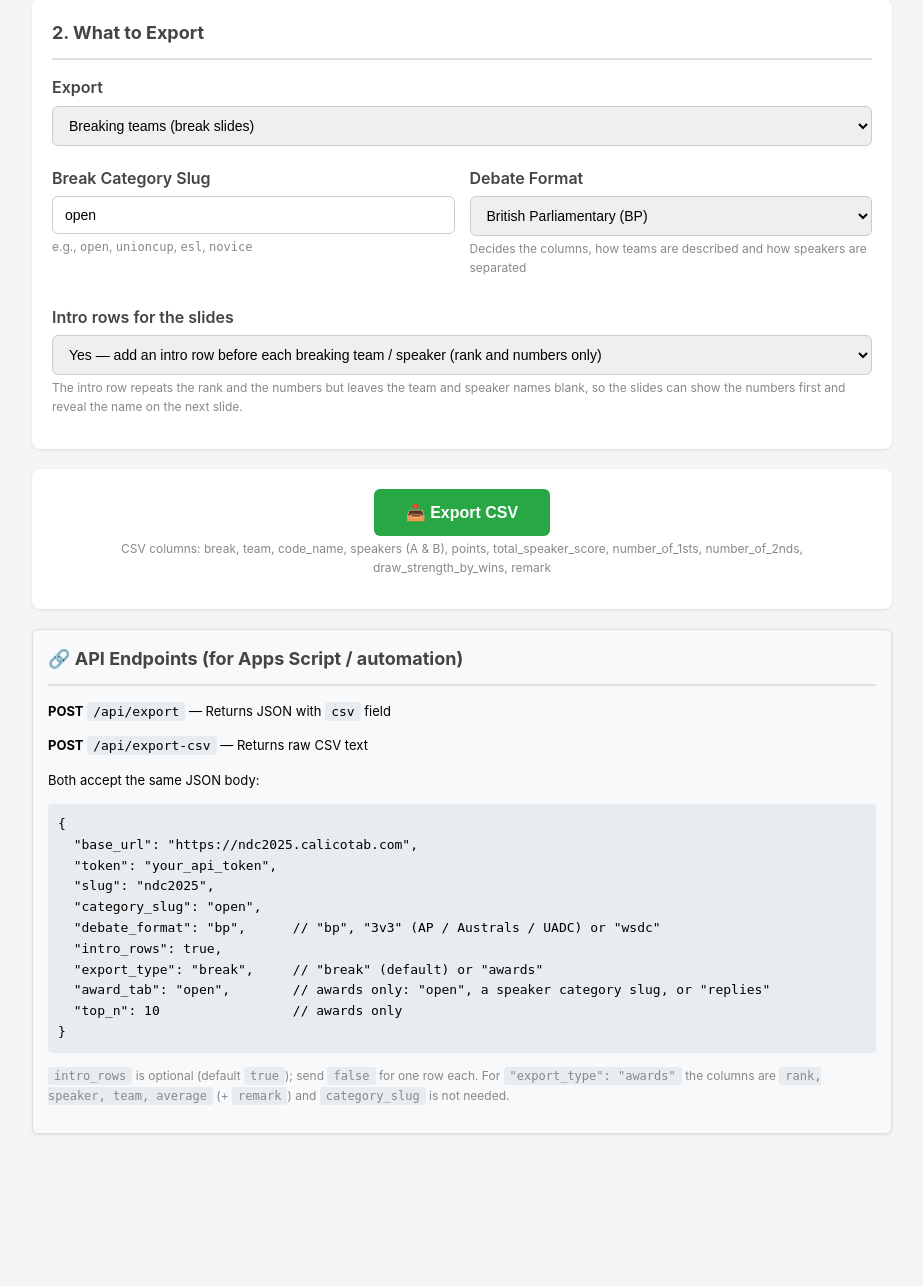
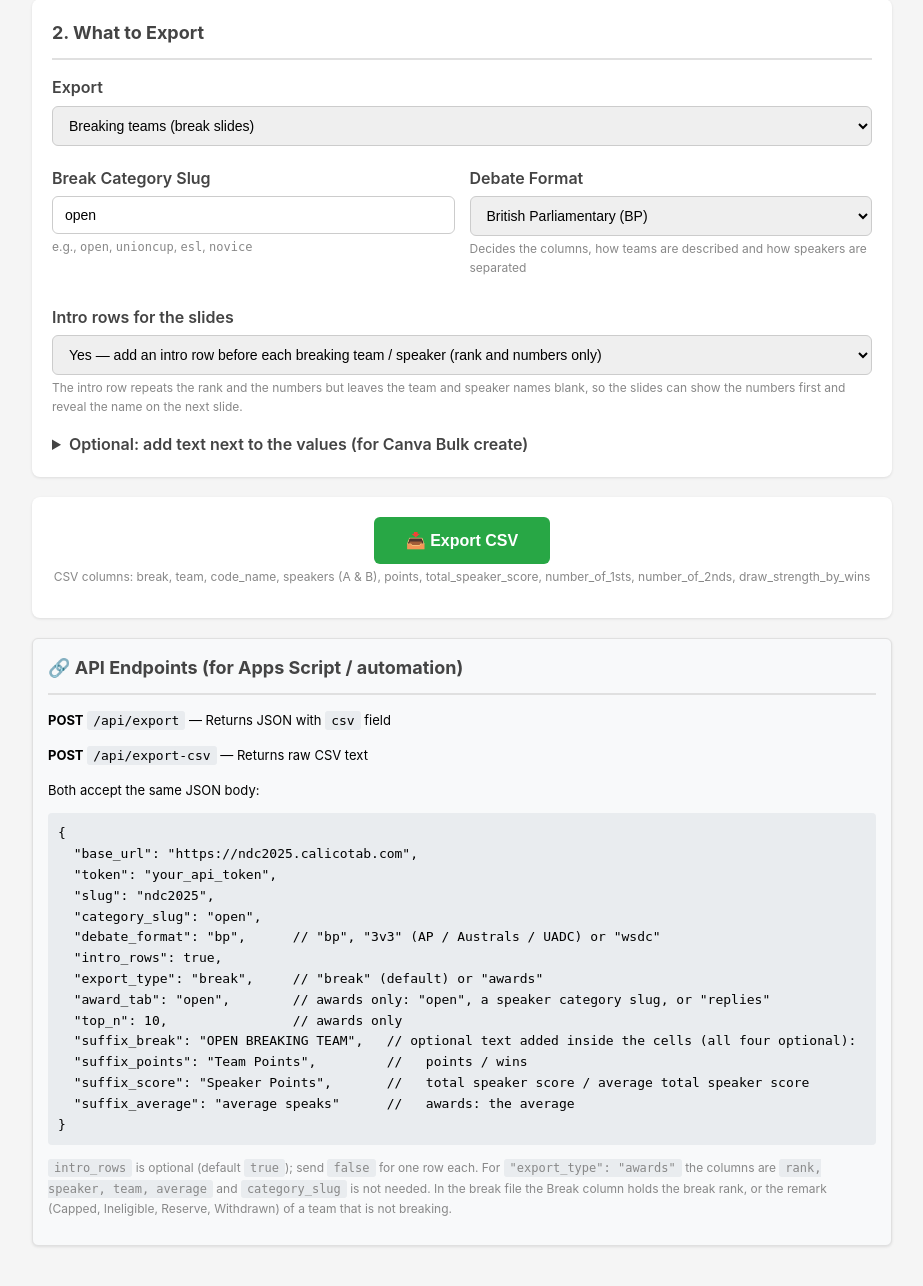
Before and after one commit to rudimentary883/exporterv1, a Flask app: page / in a window 1280 px wide. Shown: the part 540-1826 px from the top of the page, without its empty margins (178-1101 px from the left). Before the commit the page ends 1675 px from the top, so only its background shows below. Run offline with Flask 3, Linux system fonts and the light colour scheme.

Commit message:
Enhance export settings with suffix text inputs
Added optional text fields for suffixes in the export settings.

```diff
--- a/templates/index.html
+++ b/templates/index.html
@@ -194,6 +194,34 @@
                 <option value="off">No &mdash; one row each</option>
             </select>
             <p class="hint">The intro row repeats the rank and the numbers but leaves the team and speaker names blank, so the slides can show the numbers first and reveal the name on the next slide.</p>
+
+            <details style="margin-top:15px;">
+                <summary style="cursor:pointer;font-weight:600;color:#444;">Optional: add text next to the values (for Canva Bulk create)</summary>
+                <p class="hint" style="margin-top:8px;">
+                    Whatever you type is added <strong>inside the cell</strong>, after the value, so a Canva text box that is connected to the column keeps its label.
+                    Leave a box empty to add nothing. Not needed for Google Slides.
+                </p>
+                <div id="suffix_break_group">
+                    <label for="suffix_break">After the break rank</label>
+                    <input type="text" name="suffix_break" id="suffix_break" placeholder="OPEN BREAKING TEAM">
+                    <p class="hint">1ST &rarr; <code>1ST OPEN BREAKING TEAM</code>. Teams that are not breaking (Capped, Reserve ...) are left as they are.</p>
+                </div>
+                <div id="suffix_points_group">
+                    <label for="suffix_points">After the points (BP) / wins (3v3, WSDC)</label>
+                    <input type="text" name="suffix_points" id="suffix_points" placeholder="Team Points">
+                    <p class="hint">19 &rarr; <code>19 Team Points</code></p>
+                </div>
+                <div id="suffix_score_group">
+                    <label for="suffix_score">After the speaker score (BP, 3v3: total speaker score &middot; WSDC: average total speaker score)</label>
+                    <input type="text" name="suffix_score" id="suffix_score" placeholder="Speaker Points">
+                    <p class="hint">1125 &rarr; <code>1125 Speaker Points</code></p>
+                </div>
+                <div id="suffix_average_group" style="display:none;">
+                    <label for="suffix_average">After the average (awarding slides)</label>
+                    <input type="text" name="suffix_average" id="suffix_average" placeholder="average speaks">
+                    <p class="hint">81.50 &rarr; <code>81.50 average speaks</code></p>
+                </div>
+            </details>
         </div>
 
         <div class="card" style="text-align:center;">
@@ -218,28 +246,36 @@
   "intro_rows": true,
   "export_type": "break",     // "break" (default) or "awards"
   "award_tab": "open",        // awards only: "open", a speaker category slug, or "replies"
-  "top_n": 10                 // awards only
+  "top_n": 10,                // awards only
+  "suffix_break": "OPEN BREAKING TEAM",   // optional text added inside the cells (all four optional):
+  "suffix_points": "Team Points",         //   points / wins
+  "suffix_score": "Speaker Points",       //   total speaker score / average total speaker score
+  "suffix_average": "average speaks"      //   awards: the average
 }</pre>
-        <p class="hint"><code>intro_rows</code> is optional (default <code>true</code>); send <code>false</code> for one row each. For <code>"export_type": "awards"</code> the columns are <code>rank, speaker, team, average</code> (+ <code>remark</code>) and <code>category_slug</code> is not needed.</p>
+        <p class="hint"><code>intro_rows</code> is optional (default <code>true</code>); send <code>false</code> for one row each. For <code>"export_type": "awards"</code> the columns are <code>rank, speaker, team, average</code> and <code>category_slug</code> is not needed. In the break file the Break column holds the break rank, or the remark (Capped, Ineligible, Reserve, Withdrawn) of a team that is not breaking.</p>
     </div>
 
     <script>
         const COLUMNS = {
-            bp:   'break, team, code_name, speakers (A & B), points, total_speaker_score, number_of_1sts, number_of_2nds, draw_strength_by_wins, remark',
-            '3v3': 'break, team, code_name, speakers (A, B, C), wins, total_speaker_score, remark',
-            wsdc: 'break, team, code_name, speakers (A, B, C, ...), wins, average_total_speaker_score, remark'
+            bp:   'break, team, code_name, speakers (A & B), points, total_speaker_score, number_of_1sts, number_of_2nds, draw_strength_by_wins',
+            '3v3': 'break, team, code_name, speakers (A, B, C), wins, total_speaker_score',
+            wsdc: 'break, team, code_name, speakers (A, B, C, ...), wins, average_total_speaker_score'
         };
         function updateColumnsHint() {
             const fmt = document.getElementById('debate_format').value;
             const awards = document.getElementById('export_type').value === 'awards';
             document.getElementById('columns_hint').textContent = 'CSV columns: ' +
-                (awards ? 'rank, speaker, team, average, remark' : COLUMNS[fmt]);
+                (awards ? 'rank, speaker, team, average' : COLUMNS[fmt]);
         }
         function onExportTypeChange() {
             const awards = document.getElementById('export_type').value === 'awards';
             document.getElementById('break_fields').style.display = awards ? 'none' : '';
             document.getElementById('award_fields').style.display = awards ? '' : 'none';
             document.getElementById('category_slug').required = !awards;
+            for (const id of ['suffix_break_group', 'suffix_points_group', 'suffix_score_group']) {
+                document.getElementById(id).style.display = awards ? 'none' : '';
+            }
+            document.getElementById('suffix_average_group').style.display = awards ? '' : 'none';
             updateColumnsHint();
         }
         onExportTypeChange();
```
